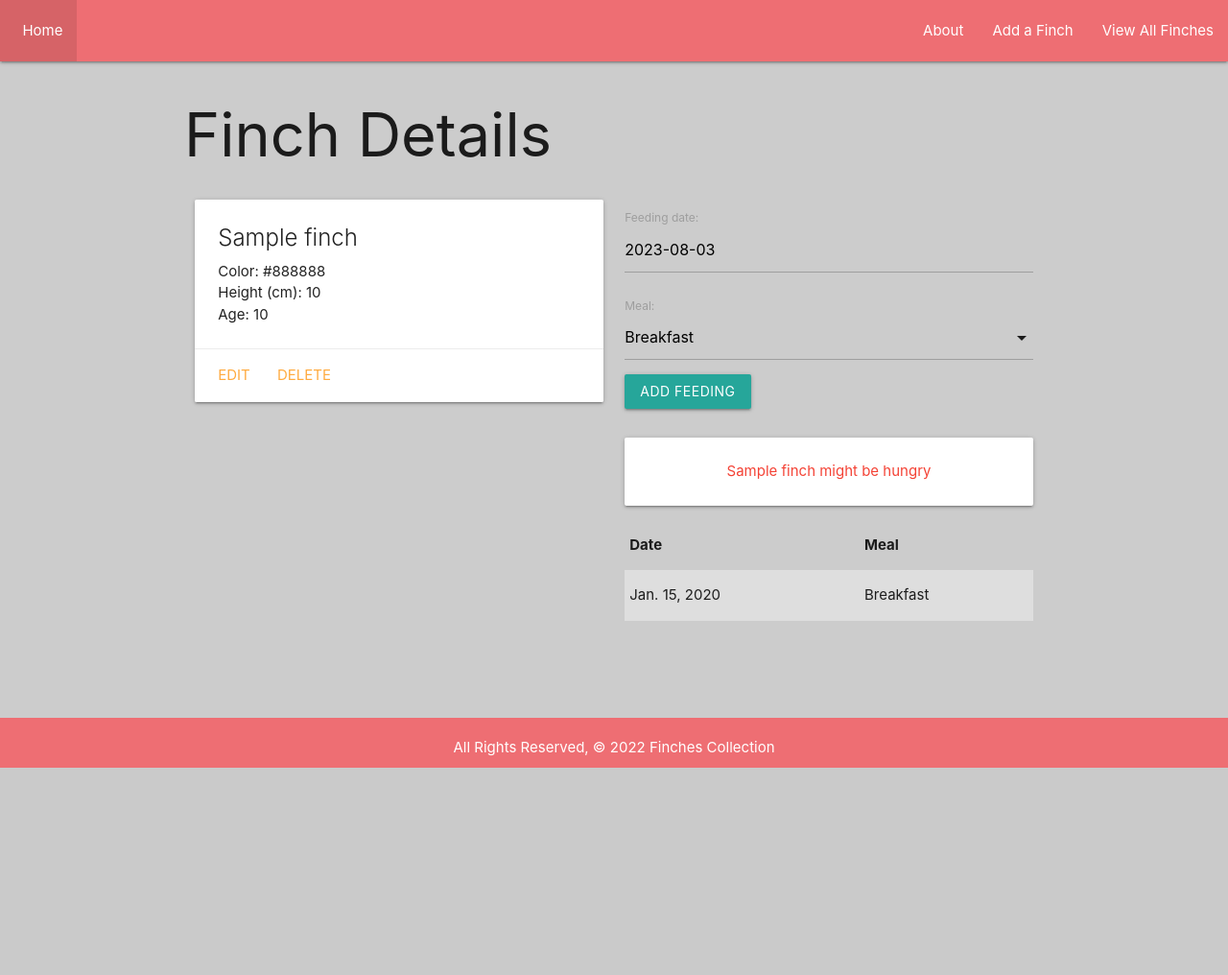
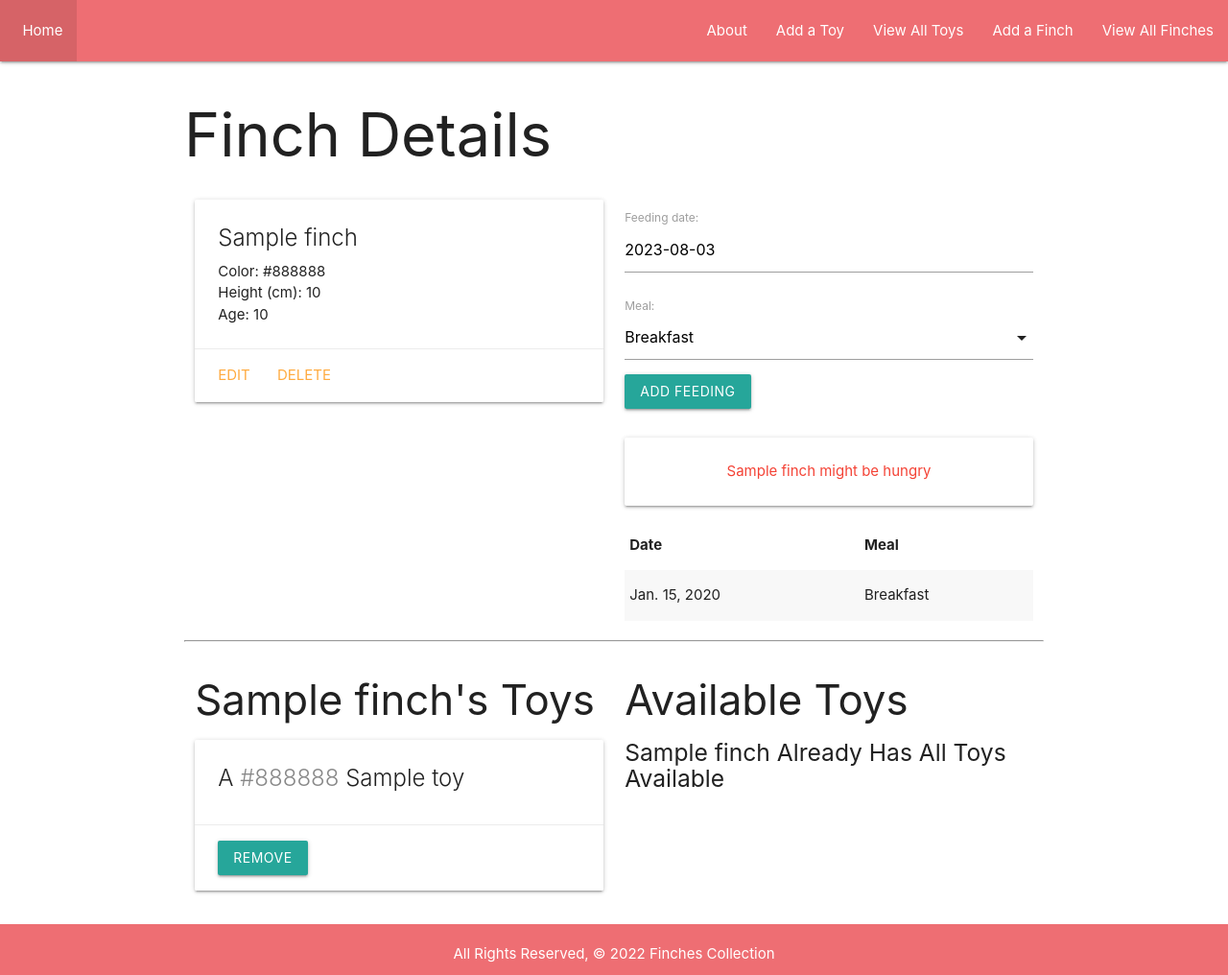
Before and after one commit to RyanBulluss/finchcollector, a Django app: page /finches/1/ in a window 1280 px wide. Shown: the whole page at 96% size. Before the commit the page ends 800 px from the top, so only its background shows below. Run offline with Django 4.2, Linux system fonts and the light colour scheme; tables that the repository leaves empty hold one stand-in row (values such as "Sample post").

Commit message:
Lab complete

```diff
--- a/main_app/admin.py
+++ b/main_app/admin.py
@@ -1,6 +1,7 @@
 from django.contrib import admin
 
-from .models import Finch, Feeding
+from .models import Finch, Feeding, Toy
 
 admin.site.register(Finch)
 admin.site.register(Feeding)
+admin.site.register(Toy)
--- a/main_app/models.py
+++ b/main_app/models.py
@@ -8,11 +8,26 @@ MEALS = (
     ('D', 'Dinner'),
 )
 
+
+
+class Toy(models.Model):
+  name = models.CharField(max_length=50)
+  color = models.CharField(max_length=20)
+
+  def __str__(self):
+    return self.name
+
+  def get_absolute_url(self):
+    return reverse('toys_detail', kwargs={'pk': self.id})
+
+
 class Finch(models.Model):
     name = models.CharField(max_length=100)
     color = models.CharField(max_length=100)
     height = models.IntegerField()
     age = models.IntegerField()
+
+    toys = models.ManyToManyField(Toy)
 
     def __str__(self):
         return self.name
--- a/main_app/static/css/style.css
+++ b/main_app/static/css/style.css
@@ -2,7 +2,6 @@ body {
     display: flex;
     min-height: 100vh;
     flex-direction: column;
-    background-color: #ccc;
 }
 
 main {
--- a/main_app/templates/base.html
+++ b/main_app/templates/base.html
@@ -17,15 +17,11 @@
                     <a href="/" class="left breand-logo">&nbsp;&nbsp;Home</a>
                 </ul>
                 <ul class="right">
-                    <li class="nav-item">
-                        <a href="/about">About</a>
-                    </li>
-                    <li class="nav-item">
-                        <a href="/finches/create">Add a Finch</a>
-                    </li>
-                    <li class="nav-item">
-                        <a href="/finches">View All Finches</a>
-                    </li>
+                    <li><a href="/about">About</a></li>
+                    <li><a href="{% url 'toys_create' %}">Add a Toy</a></li>
+                    <li><a href="{% url 'toys_index' %}">View All Toys</a></li>
+                    <li><a href="/finches/create">Add a Finch</a></li>
+                    <li><a href="/finches">View All Finches</a></li>
                 </ul>
             </div>
         </nav>
--- a/main_app/templates/finches/detail.html
+++ b/main_app/templates/finches/detail.html
@@ -47,6 +47,55 @@
     </div>
 </div>
 
+<hr>
+<div class="row">
+  <div class="col s6">
+    <h3>{{ finch.name }}'s Toys</h3>
+    {% if finch.toys.count %}
+      {% for toy in finch.toys.all %}
+        <div class="card">
+          <div class="card-content">
+            <span class="card-title">
+              A <span style="color: {{ toy.color }}">{{ toy.color }}</span> {{ toy.name }}
+            </span>
+          </div>
+          <div class="card-action">
+            <form action="{% url 'unassoc_toy' finch.id toy.id %}" method="POST">
+              {% csrf_token %}
+              <button type="submit" class="btn">Remove</button>
+            </form>
+          </div>
+        </div>
+      {% endfor %}
+    {% else %}
+      <h5>No Toys 😿</h5>
+    {% endif %}
+  </div>
+  <!-- Available toys will come after this line -->
+  <div class="col s6">
+    <h3>Available Toys</h3>
+    {% if toys.count %}
+      {% for toy in toys.all %}
+        <div class="card">
+          <div class="card-content">
+            <span class="card-title">
+              A <span style="color: {{ toy.color }}">{{ toy.color }}</span> {{ toy.name }}
+            </span>
+          </div>
+          <div class="card-action">
+            <form action="{% url 'assoc_toy' finch.id toy.id %}" method="POST">
+              {% csrf_token %}
+              <button type="submit" class="btn">Add</button>
+            </form>
+          </div>
+        </div>
+      {% endfor %}
+    {% else %}
+      <h5>{{finch.name}} Already Has All Toys Available</h5>
+    {% endif %}
+  </div>
+</div>
+
 <script>
     const dateEl = document.getElementById('id_date');
     M.Datepicker.init(dateEl, {
--- a/main_app/urls.py
+++ b/main_app/urls.py
@@ -10,4 +10,12 @@ urlpatterns = [
     path('finches/<int:pk>/update/', views.FinchUpdate.as_view(), name='finches_update'),
     path('finches/<int:pk>/delete/', views.FinchDelete.as_view(), name='finches_delete'),
     path('finches/<int:finch_id>/add_feeding/', views.add_feeding, name='add_feeding'),
+
+    path('finches/<int:finch_id>/assoc_toy/<int:toy_id>/', views.assoc_toy , name='assoc_toy'),
+    path('finches/<int:finch_id>/unassoc_toy/<int:toy_id>/', views.unassoc_toy , name='unassoc_toy'),
+    path('toys/', views.ToyList.as_view(), name='toys_index'),
+    path('toys/create/', views.ToyCreate.as_view(), name='toys_create'),
+    path('toys/<int:pk>/', views.ToyDetail.as_view(), name='toys_detail'),
+    path('toys/<int:pk>/update/', views.ToyUpdate.as_view(), name='toys_update'),
+    path('toys/<int:pk>/delete/', views.ToyDelete.as_view(), name='toys_delete'),
 ]
--- a/main_app/views.py
+++ b/main_app/views.py
@@ -1,9 +1,7 @@
 from django.shortcuts import render, redirect
-
 from django.views.generic.edit import CreateView, UpdateView, DeleteView
-
-from.models import Finch
-
+from django.views.generic import ListView, DetailView
+from.models import Finch, Toy
 from .forms import FeedingForm
 
 # Create your views here.
@@ -21,9 +19,14 @@ def finches_index(request):
 
 def finch_detail(request, finch_id):
     finch = Finch.objects.get(id=finch_id)
+
+    id_list = finch.toys.all().values_list('id')
+    toys_finch_doesnt_have = Toy.objects.exclude(id__in=id_list)
+
     feeding_form = FeedingForm()
     return render(request, 'finches/detail.html', {
-        'finch': finch, 'feeding_form': feeding_form
+        'finch': finch, 'feeding_form': feeding_form,
+            'toys': toys_finch_doesnt_have
     })
 
 class FinchCreate(CreateView):
@@ -45,3 +48,29 @@ def add_feeding(request, finch_id):
         new_feeding.finch_id = finch_id
         new_feeding.save()
     return redirect('detail', finch_id=finch_id)
+
+class ToyList(ListView):
+  model = Toy
+
+class ToyDetail(DetailView):
+  model = Toy
+
+class ToyCreate(CreateView):
+  model = Toy
+  fields = '__all__'
+
+class ToyUpdate(UpdateView):
+  model = Toy
+  fields = ['name', 'color']
+
+class ToyDelete(DeleteView):
+  model = Toy
+  success_url = '/toys'
+
+def assoc_toy(request, finch_id, toy_id):
+  Finch.objects.get(id=finch_id).toys.add(toy_id)
+  return redirect('detail', finch_id=finch_id)
+
+def unassoc_toy(request, finch_id, toy_id):
+  Finch.objects.get(id=finch_id).toys.remove(toy_id)
+  return redirect('detail', finch_id=finch_id)
```
Also changed, not shown: main_app/templates/main_app/toy_confirm_delete.html (added, +13 -0 lines), main_app/templates/main_app/toy_detail.html (added, +20 -0 lines), main_app/templates/main_app/toy_form.html (added, +19 -0 lines), main_app/templates/main_app/toy_list.html (added, +17 -0 lines), main_app/migrations/0003_toy_finch_toys.py (added).
